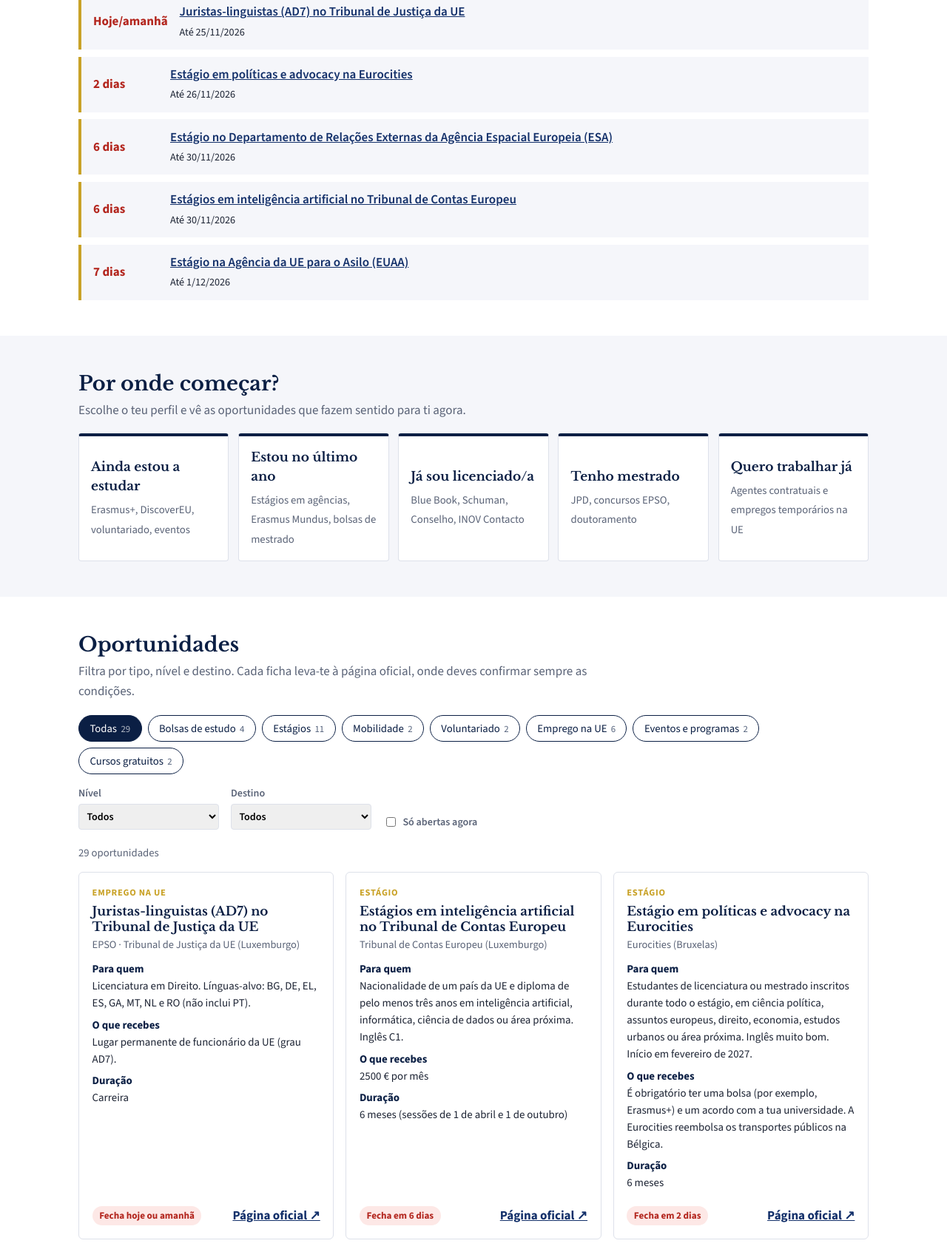
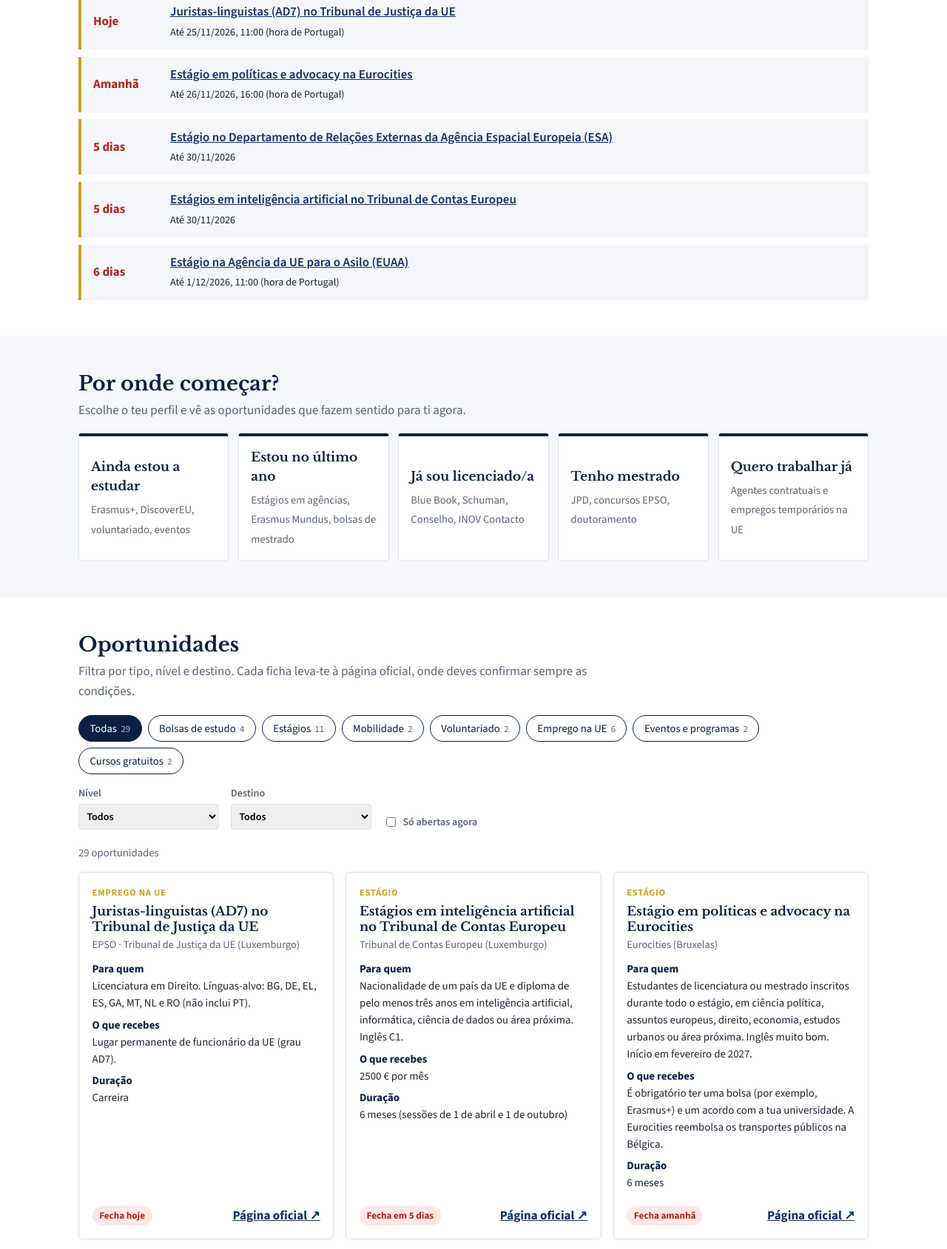
Before and after one commit to danielavbarreto/danielavbarreto.github.io, a plain HTML site: page index.html in a window 1280 px wide. Shown: the part 626-2315 px from the top of the page at 74% size. Drawn offline with nearby package versions, Linux system fonts and the light colour scheme.

Commit message:
Add files via upload

```diff
--- a/app.js
+++ b/app.js
@@ -20,8 +20,8 @@
       tipos: { bolsa: "Bolsas de estudo", estagio: "Estágios", mobilidade: "Mobilidade", voluntariado: "Voluntariado", emprego: "Emprego na UE", evento: "Eventos e programas", curso: "Cursos gratuitos" },
       tipoSing: { bolsa: "Bolsa", estagio: "Estágio", mobilidade: "Mobilidade", voluntariado: "Voluntariado", emprego: "Emprego na UE", evento: "Evento / programa", curso: "Curso gratuito" },
       todas: "Todas", indisp: "Temporariamente indisponível", sempre: "Sempre aberto", encerrado: "Encerrado", previsto: "Previsto: ", abreA: "Abre a ",
-      fechaHoje: "Fecha hoje ou amanhã", fechaEm: (d) => `Fecha em ${d} dias`, abertoAte: "Aberto até ", verDatas: "Ver datas",
-      nadaBreve: "Nada a fechar nos próximos 30 dias. Espreita os prazos mais abaixo.", hojeAmanha: "Hoje/amanhã", dias: (d) => d + " dias", ate: "Até ",
+      fechaHoje: "Fecha hoje", fechaAmanha: "Fecha amanhã", hoje: "Hoje", amanha: "Amanhã", horaPt: " (hora de Portugal)", fechaEm: (d) => `Fecha em ${d} dias`, abertoAte: "Aberto até ", verDatas: "Ver datas",
+      nadaBreve: "Nada a fechar nos próximos 30 dias. Espreita os prazos mais abaixo.", hojeAmanha: "Hoje", dias: (d) => d + " dias", ate: "Até ",
       contagem: (n) => n === 1 ? "1 oportunidade" : `${n} oportunidades`,
       artigo: "Lê o meu artigo sobre este tema ↗", avisoFonte: "Aviso oficial da Comissão Europeia ↗", paraQuem: "Para quem", apoio: "O que recebes", duracao: "Duração", quando: "Quando", oficial: "Página oficial ↗",
       semRes: "Não há oportunidades com esta combinação de filtros.", verTodas: "Ver todas as oportunidades",
@@ -33,8 +33,8 @@
       tipos: { bolsa: "Scholarships", estagio: "Traineeships", mobilidade: "Mobility", voluntariado: "Volunteering", emprego: "EU jobs", evento: "Events and programmes", curso: "Free courses" },
       tipoSing: { bolsa: "Scholarship", estagio: "Traineeship", mobilidade: "Mobility", voluntariado: "Volunteering", emprego: "EU job", evento: "Event / programme", curso: "Free course" },
       todas: "All", indisp: "Temporarily unavailable", sempre: "Always open", encerrado: "Closed", previsto: "Expected: ", abreA: "Opens on ",
-      fechaHoje: "Closes today or tomorrow", fechaEm: (d) => `Closes in ${d} days`, abertoAte: "Open until ", verDatas: "See dates",
-      nadaBreve: "Nothing closes in the next 30 days. Have a look at the deadlines further down.", hojeAmanha: "Today/tomorrow", dias: (d) => d + " days", ate: "Until ",
+      fechaHoje: "Closes today", fechaAmanha: "Closes tomorrow", hoje: "Today", amanha: "Tomorrow", horaPt: " (Portugal time)", fechaEm: (d) => `Closes in ${d} days`, abertoAte: "Open until ", verDatas: "See dates",
+      nadaBreve: "Nothing closes in the next 30 days. Have a look at the deadlines further down.", hojeAmanha: "Today", dias: (d) => d + " days", ate: "Until ",
       contagem: (n) => n === 1 ? "1 opportunity" : `${n} opportunities`,
       artigo: "Read my article on this topic ↗", avisoFonte: "Official European Commission notice ↗", paraQuem: "Who it is for", apoio: "What you get", duracao: "Duration", quando: "When", oficial: "Official page ↗",
       semRes: "There are no opportunities matching these filters.", verTodas: "See all opportunities",
@@ -102,6 +102,12 @@
   const fmtDia = (d) => fmt({ day: "numeric", month: "short", year: "numeric" }).format(d);
   const fmtDiaCurto = (d) => fmt({ day: "numeric", month: "short" }).format(d);
   const fmtMes = (d) => fmt({ month: "long", year: "numeric" }).format(d);
+  const TZ = "Europe/Lisbon";
+  const diaPt = (d) => new Intl.DateTimeFormat("en-CA", { timeZone: TZ }).format(d);
+  const diasAte = (d) => Math.round((Date.parse(diaPt(d)) - Date.parse(diaPt(AGORA))) / DIA);
+  const temHora = (s) => s && s.length > 10 && !/T23:59/.test(s);
+  const fmtFim = (o, f) => fmtDia(f) + (temHora(o.fecha) ? ", " + new Intl.DateTimeFormat(t().locale, { timeZone: TZ, hour: "2-digit", minute: "2-digit" }).format(f) + t().horaPt : "");
+  const rotuloDias = (d) => d <= 0 ? t().hoje : d === 1 ? t().amanha : t().dias(d);
   const cap = (s) => s.charAt(0).toUpperCase() + s.slice(1);
 
   /* Campo de uma oportunidade no idioma ativo (inglês com recurso ao português). */
@@ -128,7 +134,8 @@
     }
     if (fecha) {
       const dias = Math.ceil((fecha - AGORA) / DIA);
-      if (dias <= 14) return { cls: "breve", txt: dias <= 1 ? L.fechaHoje : L.fechaEm(dias), aberto: true };
+      const dc = diasAte(fecha);
+      if (dc <= 14) return { cls: "breve", txt: dc <= 0 ? L.fechaHoje : dc === 1 ? L.fechaAmanha : L.fechaEm(dc), aberto: true };
       return { cls: "aberto", txt: L.abertoAte + fmtDia(fecha), aberto: true };
     }
     return { cls: "futuro", txt: L.verDatas };
@@ -147,8 +154,7 @@
     const ul = document.getElementById("em-breve");
     if (!itens.length) { ul.innerHTML = `<li>${L.nadaBreve}</li>`; return; }
     ul.innerHTML = itens.map(({ o, f }) => {
-      const d = Math.ceil((f - AGORA) / DIA);
-      return `<li><span class="dias">${d <= 1 ? L.hojeAmanha : L.dias(d)}</span><span><a href="${esc(o.link)}" ${ext}>${esc(c(o, "titulo"))}</a><br><small>${L.ate}${fmtDia(f)}</small></span></li>`;
+      return `<li><span class="dias">${rotuloDias(diasAte(f))}</span><span><a href="${esc(o.link)}" ${ext}>${esc(c(o, "titulo"))}</a><br><small>${L.ate}${fmtFim(o, f)}</small></span></li>`;
     }).join("");
   }
 
--- a/index.html
+++ b/index.html
@@ -21,7 +21,7 @@
   <meta name="twitter:image" content="https://danielavbarreto.com/og-en.jpg">
   <link rel="preconnect" href="https://fonts.googleapis.com">
   <link href="https://fonts.googleapis.com/css2?family=Libre+Baskerville:wght@400;700&family=Source+Sans+3:wght@400;600;700&display=swap" rel="stylesheet">
-  <link rel="stylesheet" href="estilo.css?v=20261124d">
+  <link rel="stylesheet" href="estilo.css?v=20261125a">
 </head>
 <body>
   <a class="saltar" href="#conteudo" data-i18n="saltar">Saltar para o conteúdo</a>
@@ -204,8 +204,8 @@
     </div>
   </footer>
 
-  <script src="dados.js?v=20261124d"></script>
-  <script src="app.js?v=20261124d"></script>
+  <script src="dados.js?v=20261125a"></script>
+  <script src="app.js?v=20261125a"></script>
   <script data-goatcounter="https://danielavbarreto.goatcounter.com/count" async src="//gc.zgo.at/count.js"></script>
 </body>
 </html>
```
